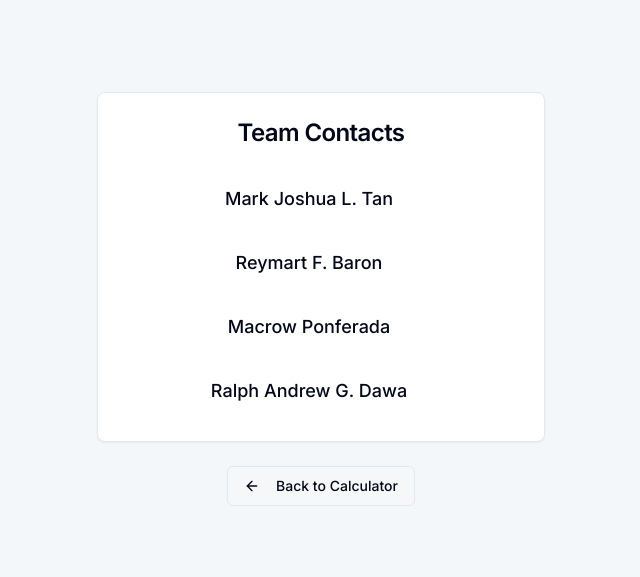
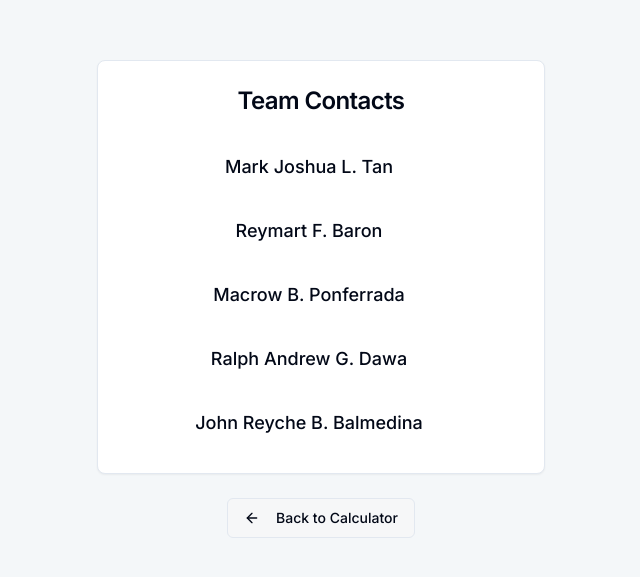
Before and after one commit to MarkJoshuaLTan/studio, a Next.js app: page /developers in a window 1280 px wide. Shown: the part 101-678 px from the top of the page, without its empty margins (319-959 px from the left). Built offline with nearby package versions, Linux system fonts and the light colour scheme.

Commit message:
for team contacts add this person John Reyche B. Balmedina and this is t

```diff
--- a/src/app/developers/page.tsx
+++ b/src/app/developers/page.tsx
@@ -7,8 +7,9 @@ export default function DevelopersPage() {
   const developers = [
     { name: "Mark Joshua L. Tan", url: "https://www.facebook.com/markjoshua.l.tan" },
     { name: "Reymart F. Baron", url: "https://www.facebook.com/reymart.baron.2024" },
-    { name: "Macrow Ponferada", url: "https://www.facebook.com/busygelo" },
-    { name: "Ralph Andrew G. Dawa", url: "https://www.facebook.com/ralph213" }
+    { name: "Macrow B. Ponferrada", url: "https://www.facebook.com/busygelo" },
+    { name: "Ralph Andrew G. Dawa", url: "https://www.facebook.com/ralph213" },
+    { name: "John Reyche B. Balmedina", url: "https://www.facebook.com/deathdeale01" }
   ];
 
   return (
--- a/src/components/about-dialog.tsx
+++ b/src/components/about-dialog.tsx
@@ -26,8 +26,9 @@ export function AboutDialog() {
   const developers = [
     { name: "Mark Joshua L. Tan", url: "https://www.facebook.com/markjoshua.l.tan" },
     { name: "Reymart F. Baron", url: "https://www.facebook.com/reymart.baron.2024" },
-    { name: "Macrow Ponferada", url: "https://www.facebook.com/busygelo" },
-    { name: "Ralph Andrew G. Dawa", url: "https://www.facebook.com/ralph213" }
+    { name: "Macrow B. Ponferrada", url: "https://www.facebook.com/busygelo" },
+    { name: "Ralph Andrew G. Dawa", url: "https://www.facebook.com/ralph213" },
+    { name: "John Reyche B. Balmedina", url: "https://www.facebook.com/deathdeale01" }
   ];
 
   return (
```
